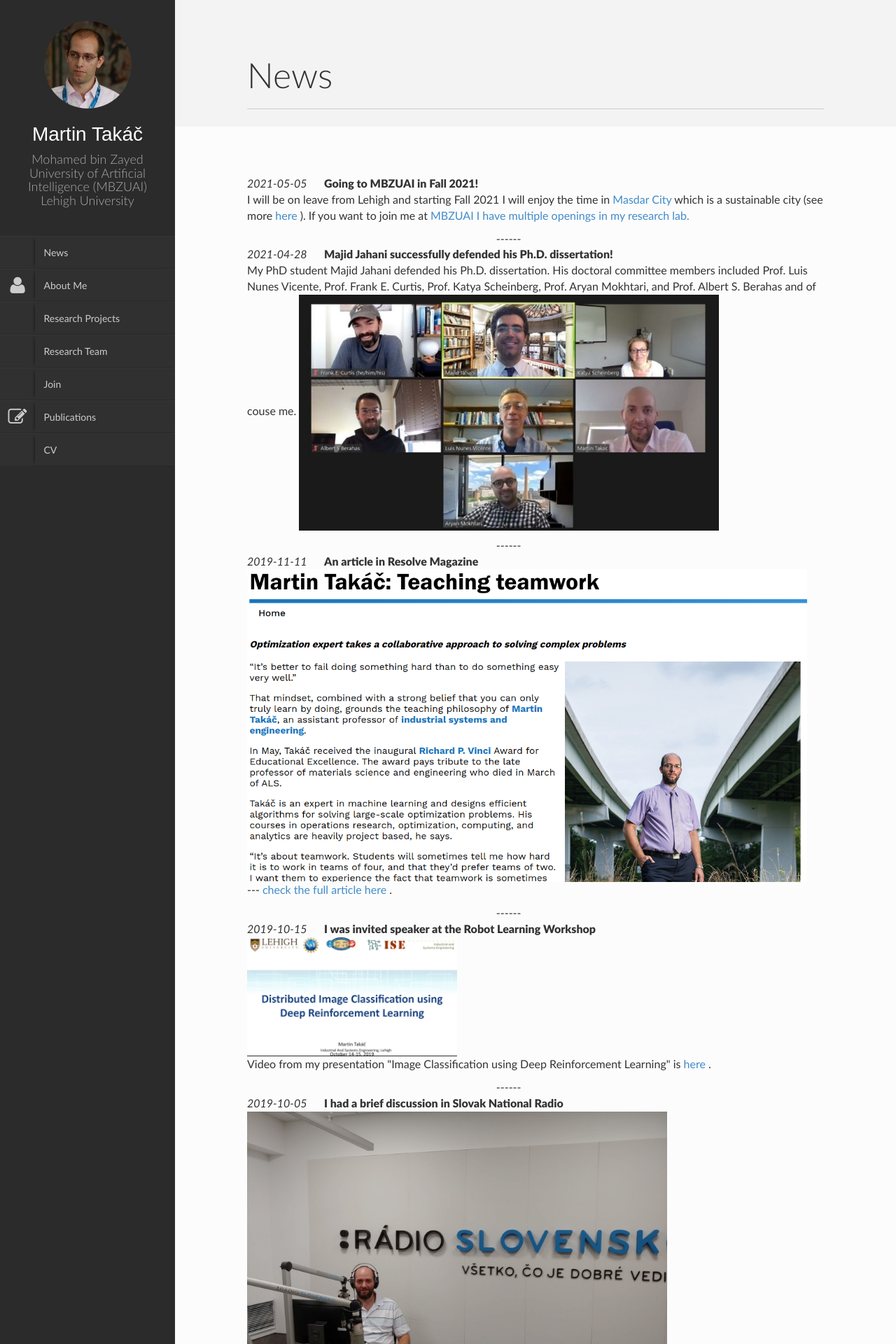
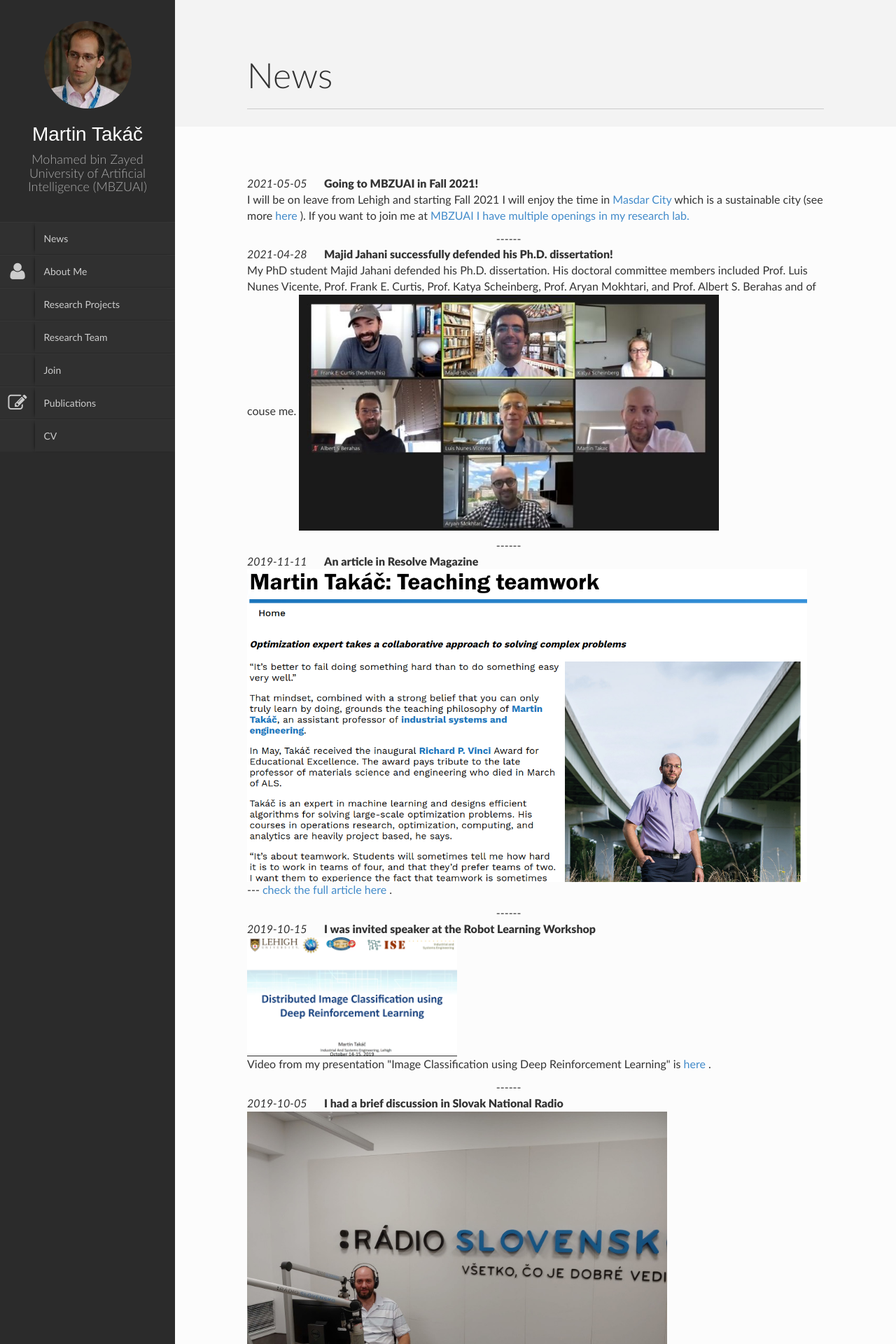
Before and after one commit to martintaki/takac.github.io, a Jekyll site: the page built from index.html, in a window 1280 px wide. Shown: the top 1920 px of the page at 70% size. Built offline with Jekyll 4.4.1, drawn with Linux system fonts in a browser that asks for light colours; nearby versions of some CDN libraries; library files that are not in the unit come from our copies.

Commit message:
update 05-09-2022

```diff
--- a/_layouts/default.html
+++ b/_layouts/default.html
@@ -63,7 +63,7 @@
 
                             <div class="title">
                                 <h2><font face="Arial">Martin Takáč</font></h2>
-                                <h3>Mohamed bin Zayed University of Artificial Intelligence (MBZUAI) <br/> Lehigh University</h3>
+                                <h3>Mohamed bin Zayed University of Artificial Intelligence (MBZUAI) </h3>
                             </div>
 
                         </div>
```
